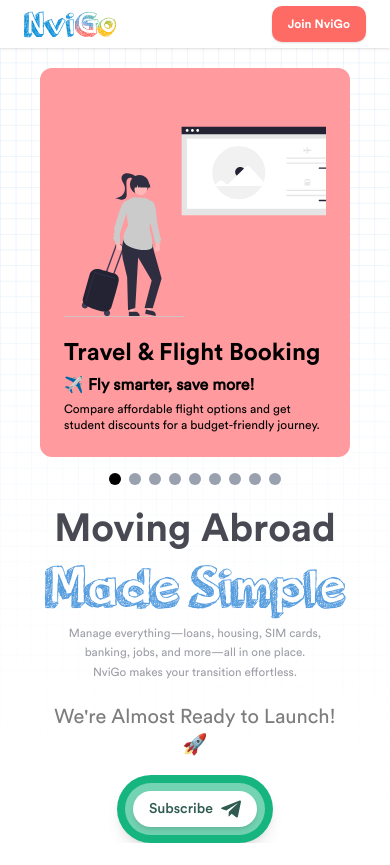
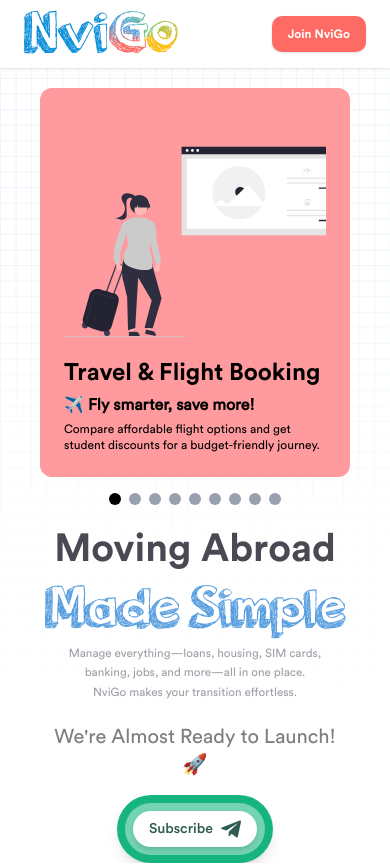
Before and after one commit to dev-nvigo/nvigo-client, a Next.js app: page / in a window 390 px wide. Shown: the top 865 px of the page. Built offline with nearby package versions, Linux system fonts and the light colour scheme.

Commit message:
Better navbar

```diff
--- a/src/components/Logo.tsx
+++ b/src/components/Logo.tsx
@@ -5,7 +5,7 @@ import Link from "next/link";
 interface NavbarLogoProps { isFooter?: boolean };
 
 const NavbarLogo: React.FC<NavbarLogoProps> = ({ isFooter = false }) => {
-    const fontSize = isFooter ? "text-[10vh] xs:text-6xl md:text-5xl lg:text-7xl" : "text-4xl md:text-5xl lg:text-7xl";
+    const fontSize = isFooter ? "text-[10vh] xs:text-6xl md:text-5xl lg:text-7xl" : "text-6xl md:text-5xl lg:text-7xl";
     return (
         <Link href="/" className="flex items-center">
             <div className="relative w-[10vw] flex items-center">
```
